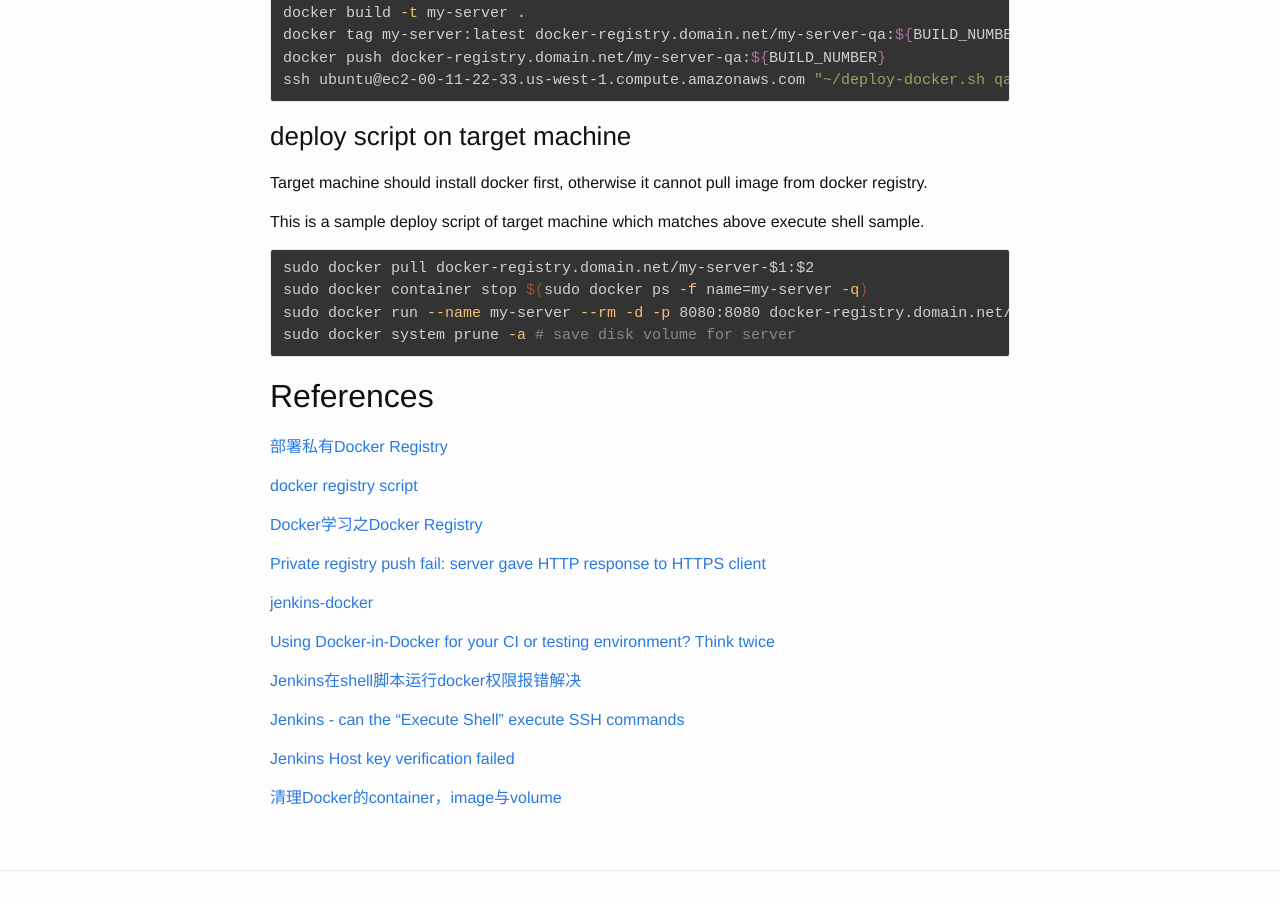
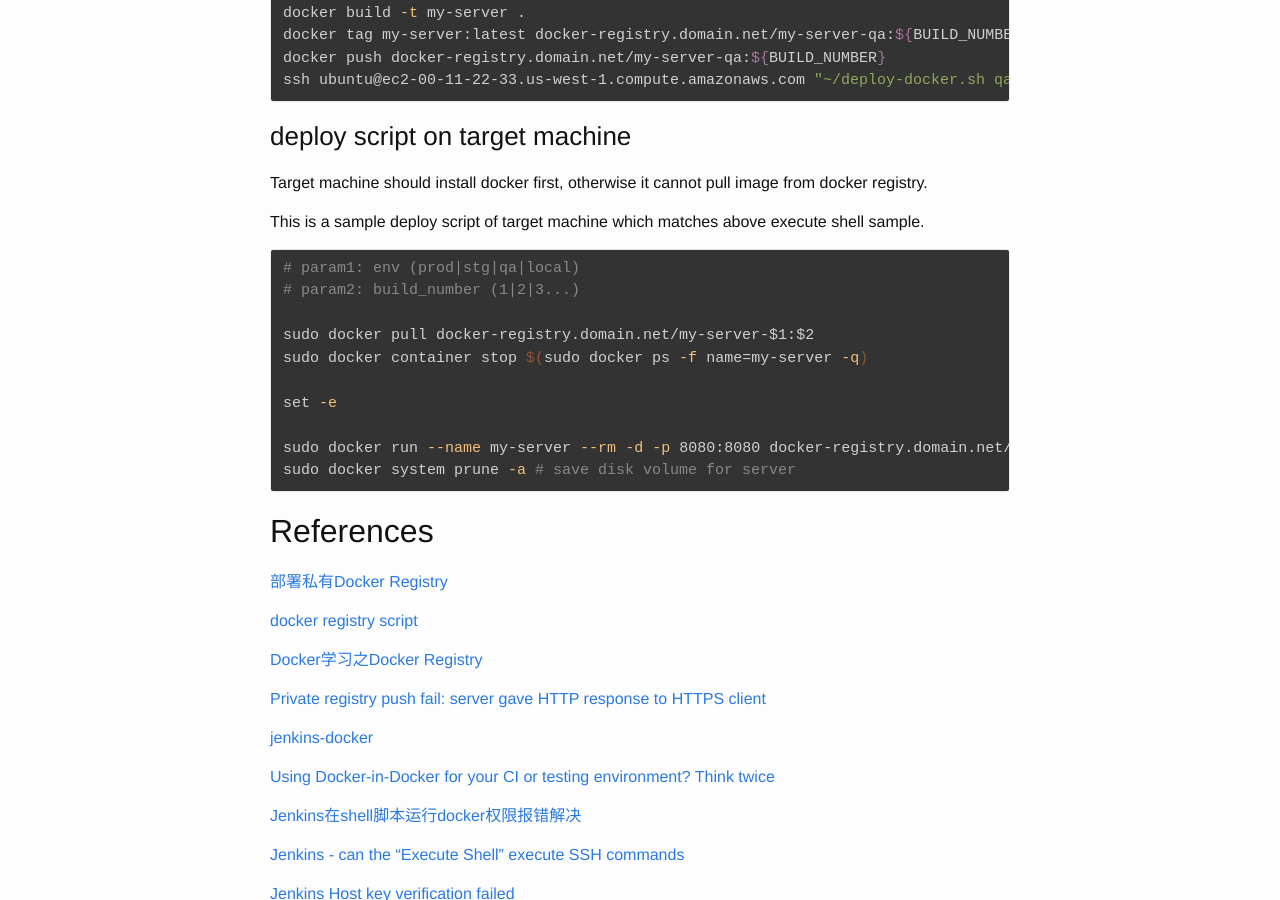
Before and after one commit to jie-meng/jie-meng.github.io, a Jekyll site: the page built from _posts/2019-03-18-setup-docker-registry-with-jenkins.md, in a window 1280 px wide and 900 px high, scrolled down 1832 px. Built offline with Jekyll 4.4.1, drawn with Linux system fonts in a browser that asks for light colours; comment, search, counter and statistics services are not loaded.

Commit message:
Update docker registry config

```diff
--- a/_posts/2019-03-18-setup-docker-registry-with-jenkins.md
+++ b/_posts/2019-03-18-setup-docker-registry-with-jenkins.md
@@ -91,8 +91,14 @@ This is a sample deploy script of target machine which matches above execute she
 
 {% highlight shell %}
 
+# param1: env (prod|stg|qa|local)
+# param2: build_number (1|2|3...)
+
 sudo docker pull docker-registry.domain.net/my-server-$1:$2
 sudo docker container stop $(sudo docker ps -f name=my-server -q)
+
+set -e
+
 sudo docker run --name my-server --rm -d -p 8080:8080 docker-registry.domain.net/my-server-$1:$2 $1
 sudo docker system prune -a # save disk volume for server
 
```
